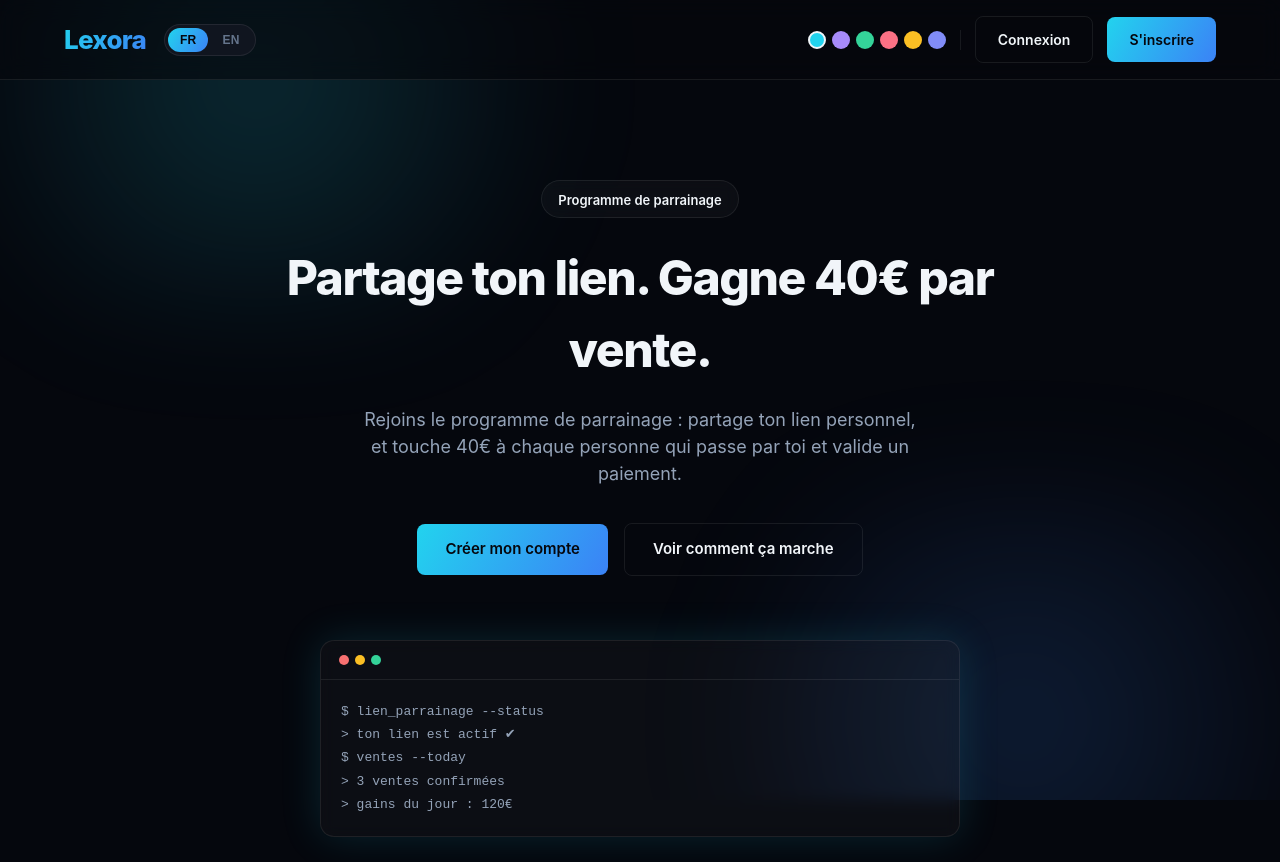
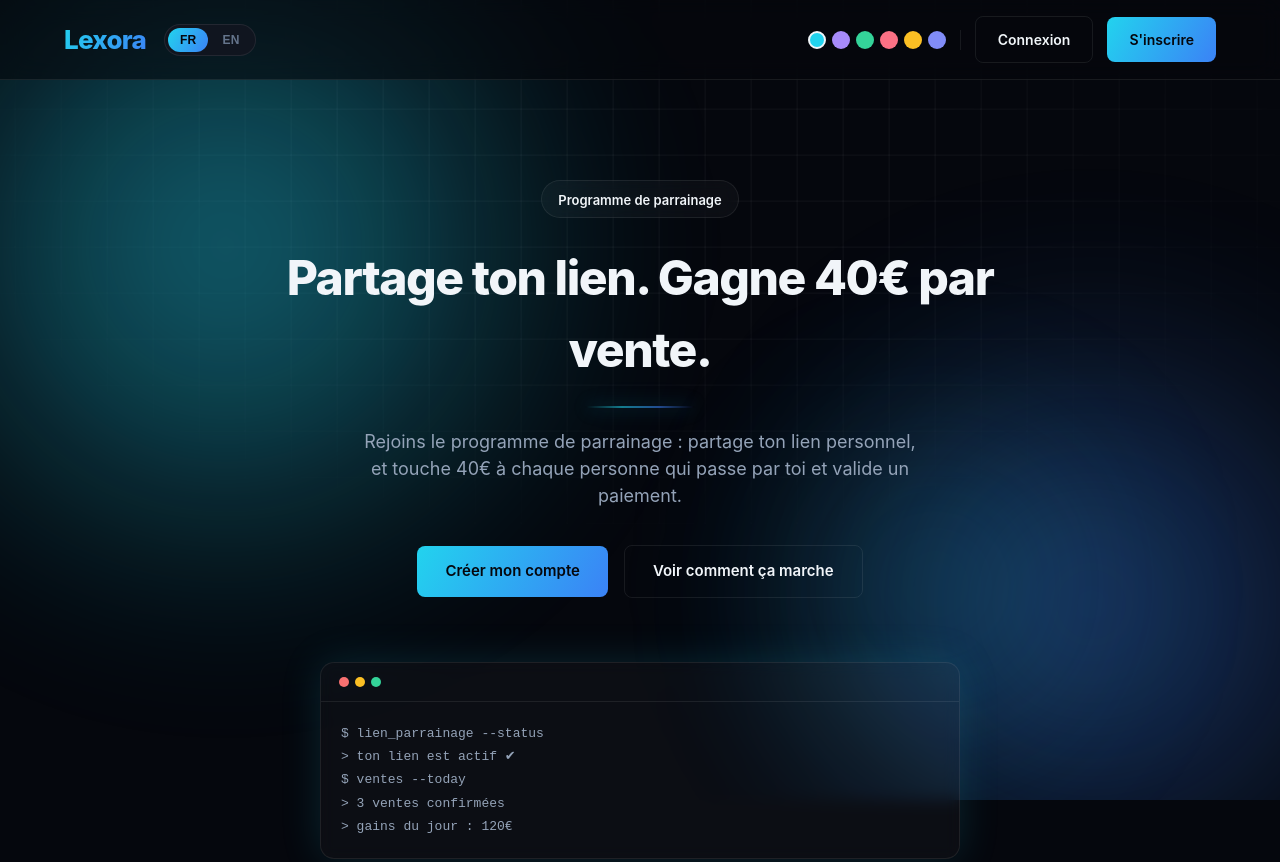
Before and after one commit to raphafoot42-debug/lexora, a plain HTML site: page index.html in a window 1280 px wide. Shown: the top 862 px of the page. Drawn offline with nearby package versions, Linux system fonts and the light colour scheme; a script that the page names is missing.

Commit message:
Update styles.css

```diff
--- a/styles.css
+++ b/styles.css
@@ -59,7 +59,7 @@
   display: grid;
 }
 
-/* ---------- Background décor (repris sur toutes les pages) ---------- */
+/* ---------- Background décor "premium" (aurora + grille + glow) ---------- */
 .bg-decor {
   position: fixed;
   inset: 0;
@@ -68,26 +68,129 @@
   background: var(--bg-0);
 }
 
-.bg-decor::before {
+/* Grille futuriste en fond, qui dérive lentement */
+.bg-grid {
+  position: absolute;
+  inset: -10%;
+  background-image:
+    linear-gradient(rgba(255, 255, 255, 0.05) 1px, transparent 1px),
+    linear-gradient(90deg, rgba(255, 255, 255, 0.05) 1px, transparent 1px);
+  background-size: 46px 46px;
+  -webkit-mask-image: radial-gradient(ellipse 65% 55% at 50% 25%, black 30%, transparent 78%);
+  mask-image: radial-gradient(ellipse 65% 55% at 50% 25%, black 30%, transparent 78%);
+  animation: gridDrift 50s linear infinite;
+}
+
+@keyframes gridDrift {
+  from { background-position: 0 0, 0 0; }
+  to { background-position: 46px 46px, 46px 46px; }
+}
+
+/* Taches "aurora" qui respirent et dérivent doucement, couleur = thème actif */
+.bg-aurora {
+  position: absolute;
+  border-radius: 50%;
+  filter: blur(90px);
+  will-change: transform, opacity;
+}
+
+.bg-aurora-1 {
+  width: 55vw;
+  height: 55vw;
+  max-width: 700px;
+  max-height: 700px;
+  top: -18%;
+  left: -12%;
+  background: radial-gradient(circle, rgba(var(--accent-1-rgb), 0.55), transparent 70%);
+  animation: auroraMoveA 16s ease-in-out infinite;
+}
+
+.bg-aurora-2 {
+  width: 50vw;
+  height: 50vw;
+  max-width: 640px;
+  max-height: 640px;
+  bottom: -18%;
+  right: -12%;
+  background: radial-gradient(circle, rgba(var(--accent-2-rgb), 0.5), transparent 70%);
+  animation: auroraMoveB 20s ease-in-out infinite;
+}
+
+.bg-aurora-3 {
+  width: 38vw;
+  height: 38vw;
+  max-width: 480px;
+  max-height: 480px;
+  top: 42%;
+  left: 55%;
+  background: radial-gradient(circle, rgba(var(--accent-1-rgb), 0.3), transparent 70%);
+  animation: auroraMoveC 24s ease-in-out infinite;
+}
+
+@keyframes auroraMoveA {
+  0%, 100% { transform: translate(0, 0) scale(1); opacity: 0.9; }
+  50% { transform: translate(6%, 8%) scale(1.15); opacity: 1; }
+}
+
+@keyframes auroraMoveB {
+  0%, 100% { transform: translate(0, 0) scale(1); opacity: 0.8; }
+  50% { transform: translate(-7%, -6%) scale(1.1); opacity: 1; }
+}
+
+@keyframes auroraMoveC {
+  0%, 100% { transform: translate(0, 0) scale(0.9); opacity: 0.6; }
+  50% { transform: translate(-5%, 5%) scale(1.05); opacity: 0.9; }
+}
+
+/* Particules lumineuses discrètes (canvas rempli en JS via decor.js) */
+.bg-particles {
+  position: absolute;
+  inset: 0;
+  width: 100%;
+  height: 100%;
+}
+
+/* Ligne lumineuse qui pulse, à placer sous un titre ou en séparateur de section */
+.glow-line {
+  height: 2px;
+  width: 120px;
+  margin: 18px auto 0;
+  border-radius: 999px;
+  background: linear-gradient(90deg, transparent, var(--accent-1), var(--accent-2), transparent);
+  box-shadow: 0 0 18px rgba(var(--accent-1-rgb), 0.7), 0 0 40px rgba(var(--accent-2-rgb), 0.4);
+  animation: glowPulse 2.6s ease-in-out infinite;
+}
+
+.glow-line.glow-line-left {
+  margin: 18px 0 0;
+}
+
+@keyframes glowPulse {
+  0%, 100% { opacity: 0.55; transform: scaleX(0.9); }
+  50% { opacity: 1; transform: scaleX(1.05); }
+}
+
+/* Halo lumineux discret qui pulse sous une carte au survol (en plus du hover existant) */
+.card {
+  position: relative;
+}
+
+.card::before {
   content: "";
   position: absolute;
-  top: -20%;
-  left: -10%;
-  width: 60%;
-  height: 60%;
-  background: radial-gradient(circle, rgba(var(--accent-1-rgb), 0.18), transparent 70%);
-  filter: blur(60px);
+  inset: -1px;
+  border-radius: inherit;
+  padding: 1px;
+  background: linear-gradient(120deg, rgba(var(--accent-1-rgb), 0), rgba(var(--accent-1-rgb), 0));
+  -webkit-mask: linear-gradient(#000 0 0) content-box, linear-gradient(#000 0 0);
+  -webkit-mask-composite: xor;
+  mask-composite: exclude;
+  transition: background 0.3s ease;
+  pointer-events: none;
 }
 
-.bg-decor::after {
-  content: "";
-  position: absolute;
-  bottom: -20%;
-  right: -10%;
-  width: 60%;
-  height: 60%;
-  background: radial-gradient(circle, rgba(var(--accent-2-rgb), 0.18), transparent 70%);
-  filter: blur(60px);
+.card:hover::before {
+  background: linear-gradient(120deg, rgba(var(--accent-1-rgb), 0.6), rgba(var(--accent-2-rgb), 0.6));
 }
 
 /* ---------- Header / Nav ---------- */
```
